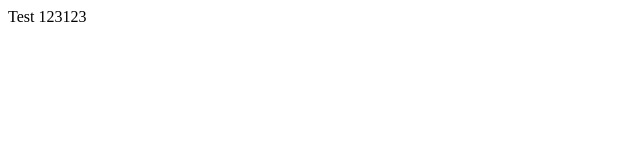
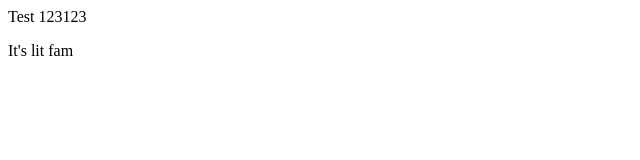
Before and after one commit to dpatlut/test-github-collab, a plain HTML site: page index.html in a window 1280 px wide. Shown: the full height of the page, 0-640 px from the left. Drawn offline with Linux system fonts and the light colour scheme.

Commit message:
added paragraph

```diff
--- a/index.html
+++ b/index.html
@@ -6,5 +6,6 @@
 	<header>
 		Test 123123
 	</header>
+	<p>It's lit fam</p>
 </body>
 </html>
```
